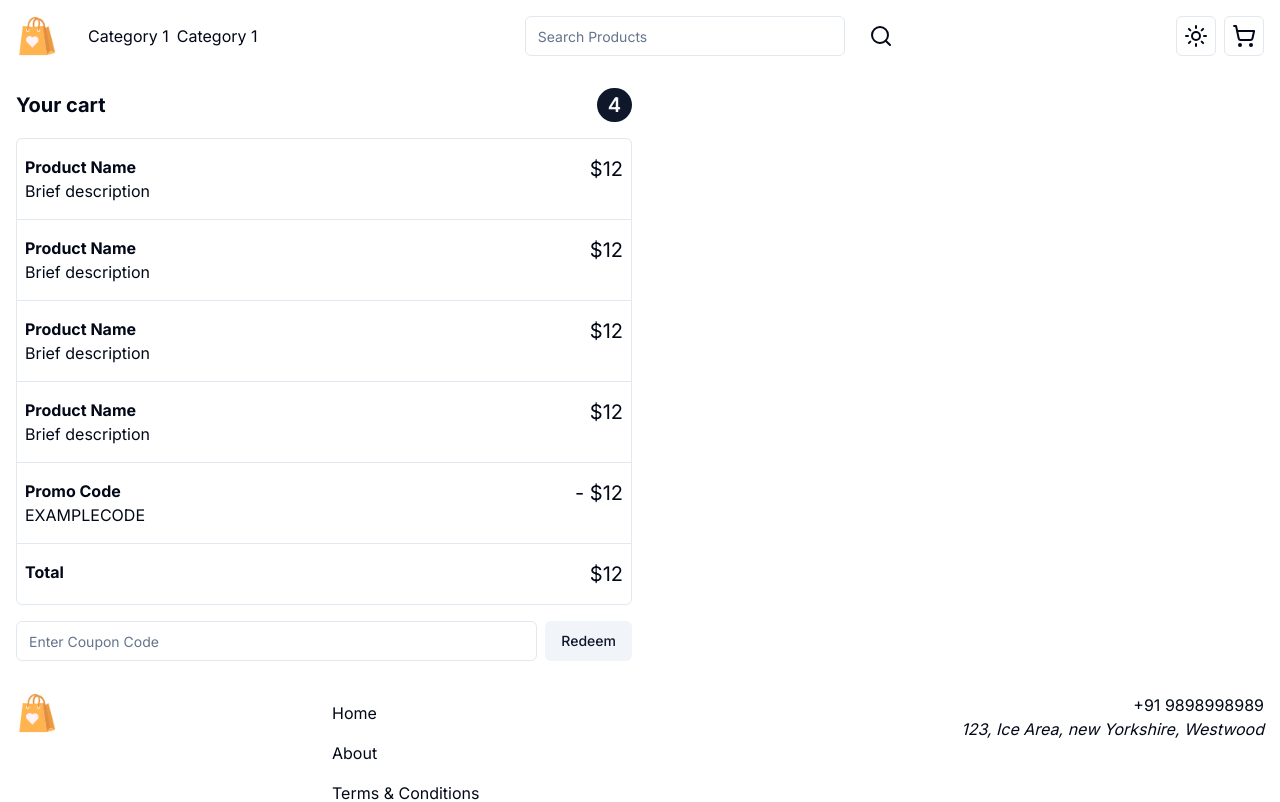
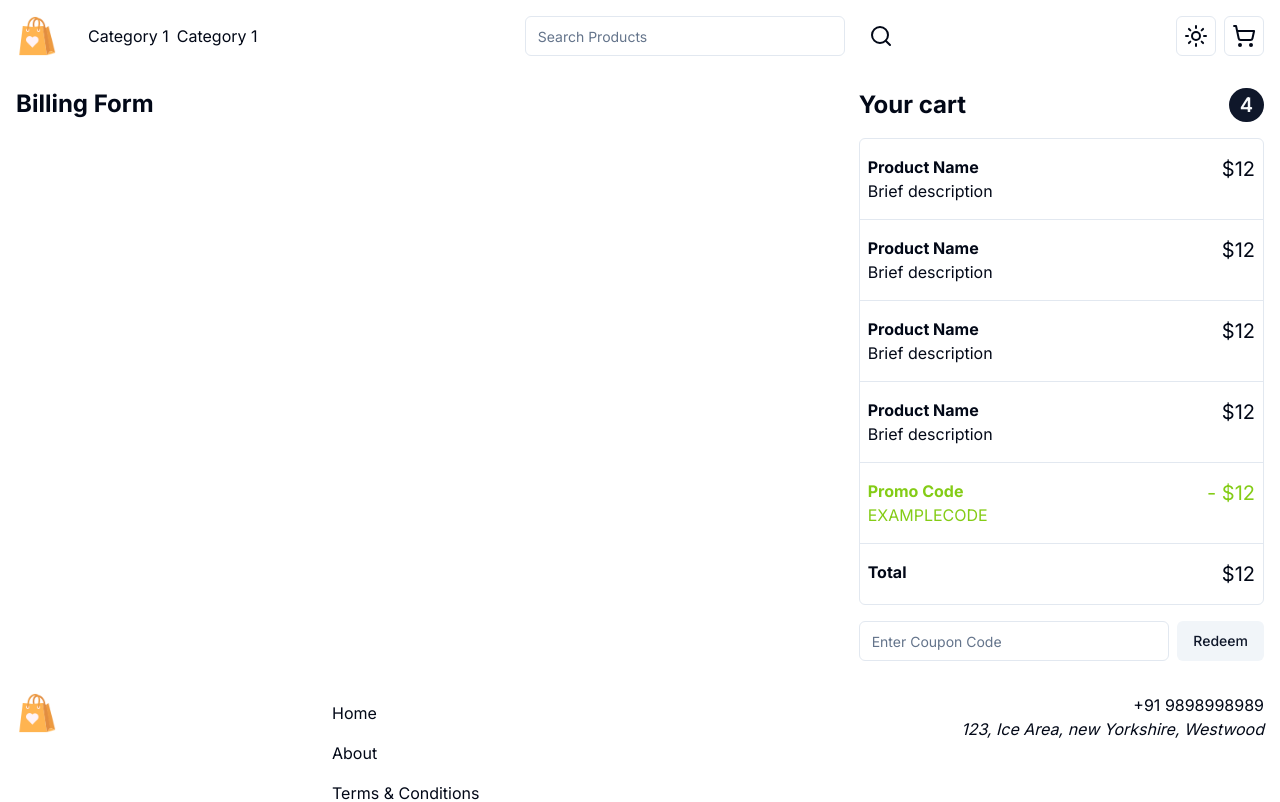
Before and after one commit to Xebec19/e-commerce, a Next.js app in the folder frontend/: page /cart in a window 1280 px wide. Shown: the top 802 px of the page. Built offline with nearby package versions, Linux system fonts and the light colour scheme.

Commit message:
wip feat(cart page): billing page

```diff
--- a/frontend/app/cart/page.tsx
+++ b/frontend/app/cart/page.tsx
@@ -1,9 +1,13 @@
+import BillingForm from "@/components/forms/billing-form";
 import CartForm from "@/components/forms/cart-form";
 import CartList from "@/components/lists/cart-list";
 
 export default function CartPage() {
   return (
-    <div className="grid grid-cols-1 md:grid-cols-2 my-4 gap-4">
+    <div className="grid grid-cols-1 md:grid-cols-3 my-4 gap-4">
+      <section role="billing details" className="col-span-2">
+        <BillingForm />
+      </section>
       <section role="cart details">
         <CartList />
         <CartForm />
--- /dev/null
+++ b/frontend/components/forms/billing-form.tsx
@@ -0,0 +1,20 @@
+/**
+ * it should have below fields
+ * first Name
+ * last Name
+ * username
+ * email
+ * address
+ * address2
+ * state
+ * zip
+ */
+
+export default function BillingForm() {
+  return (
+    <>
+      <div className="text-2xl prose font-bold">Billing Form</div>
+      <div className="grid grid-cols-1 md:grid-cols-2"></div>
+    </>
+  );
+}
--- a/frontend/components/lists/cart-list.tsx
+++ b/frontend/components/lists/cart-list.tsx
@@ -6,7 +6,7 @@ export default function CartList() {
   return (
     <>
       <div className="flex justify-between items-center">
-        <h1 className="text-xl prose font-bold">Your cart</h1>
+        <h1 className="text-2xl prose font-bold">Your cart</h1>
         <span>
           <Badge variant="default">
             <span className="text-xl">4</span>
@@ -47,7 +47,7 @@ export default function CartList() {
           <span className="text-xl">$12</span>
         </li>
 
-        <li className="flex justify-between items center px-2 py-4">
+        <li className="flex justify-between items center px-2 py-4 text-lime-500">
           <div className="flex flex-col">
             <span className="text-md font-bold">Promo Code</span>
             <span className="text-md">EXAMPLECODE</span>
```
